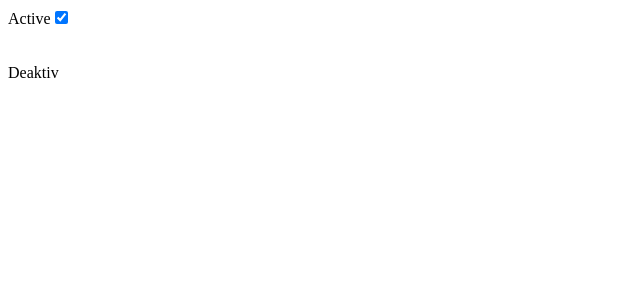
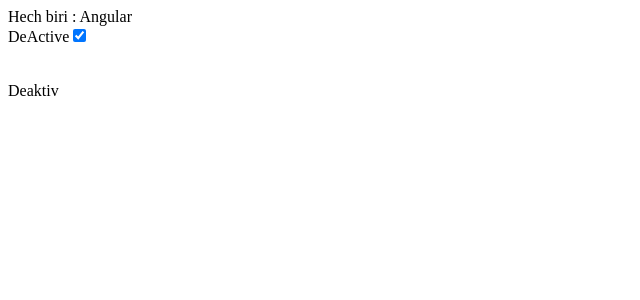
Before and after one commit to CavidH/AngularPractise, an Angular app: page / in a window 1280 px wide. Shown: the top 300 px of the page, without its empty margins (0-640 px from the left). Built offline with nearby package versions, Linux system fonts and the light colour scheme.

Commit message:
:cactus:

```diff
--- a/src/app/app.component.ts
+++ b/src/app/app.component.ts
@@ -4,7 +4,13 @@ import {Component} from '@angular/core';
   selector: 'app-root1',
   // templateUrl: './app.component.html',
   template: `
-      <label for="t">Active</label>
+    <div [ngSwitch]="title">
+      <div *ngSwitchCase="case2">react</div>
+      <div *ngSwitchDefault> Hech biri : {{title}}</div>
+    </div>
+
+
+      <label for="t">DeActive</label>
       <input id="t" type="checkbox" [value]="isActive" [(ngModel)]="isActive">
 
       <br><br><br>
@@ -48,6 +54,7 @@ import {Component} from '@angular/core';
   }`]
 })
 export class AppComponent {
+  case2="react";
   isActive: boolean=true;
   adlar: string[] = ["Cavid", "Ayxan", "Hesen", "Yunsur"];
   title = 'Angular';
```
